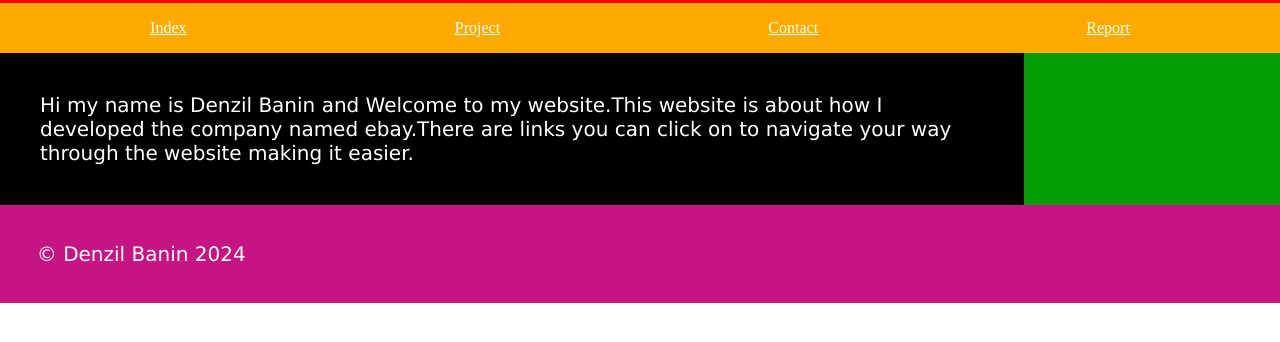
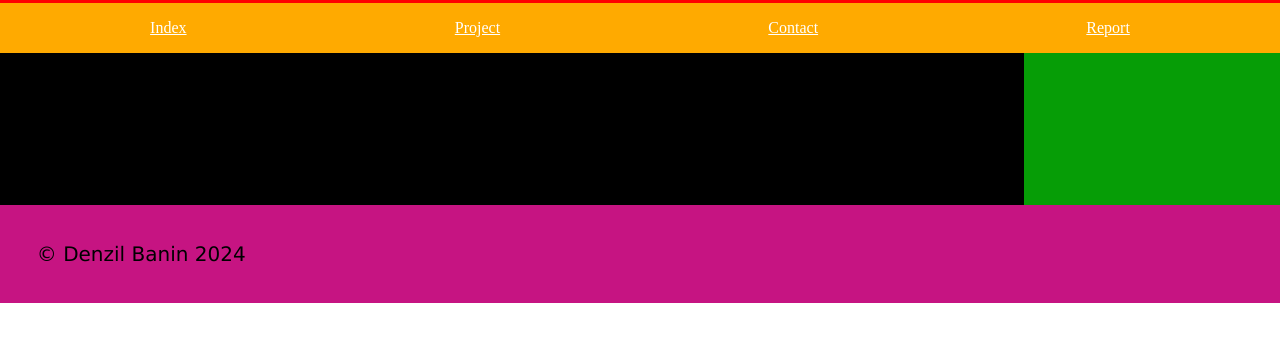
Before and after one commit to dbanin23/Assignment-1, a plain HTML site: page index.html in a window 1280 px wide. Shown: the part 294-636 px from the top of the page. Drawn offline with Linux system fonts and the light colour scheme.

Commit message:
2 more classes was added

```diff
--- a/index.html
+++ b/index.html
@@ -15,7 +15,7 @@
         <a href="https://www.ebay.co.uk/" target="_blank"> Go to Ebay website</a>
     </header>
     <main>
-        <p>Hi my name is Denzil Banin and Welcome to my website.This website is about how I developed the company named
+        <p class="myclass">Hi my name is Denzil Banin and Welcome to my website.This website is about how I developed the company named
             ebay.There are links you can click on to navigate your way through the website making it easier.</p>
     </main>
 
@@ -35,7 +35,7 @@
     </aside>
 
     <footer>
-        <p>&copy; Denzil Banin 2024</p>
+        <p class="myclass">&copy; Denzil Banin 2024</p>
     </footer>
 </body>
 
```
